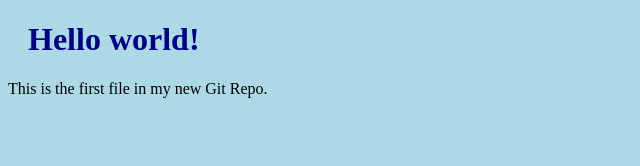
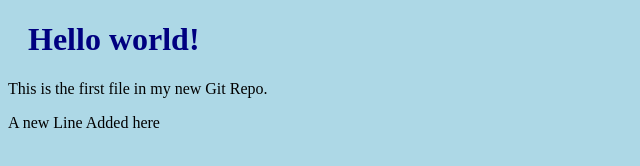
Before and after one commit to krishna469/javascript_project, a plain HTML site: page index.html in a window 1280 px wide. Shown: the whole page, without its empty margins (0-640 px from the left). Drawn offline with Linux system fonts and the light colour scheme.

Commit message:
hellow world file updated with small changes that is a new line

```diff
--- a/index.html
+++ b/index.html
@@ -8,6 +8,7 @@
 
 <h1>Hello world!</h1>
 <p>This is the first file in my new Git Repo.</p>
+<p>A new Line Added here</p>
 
 </body>
 </html>
```
